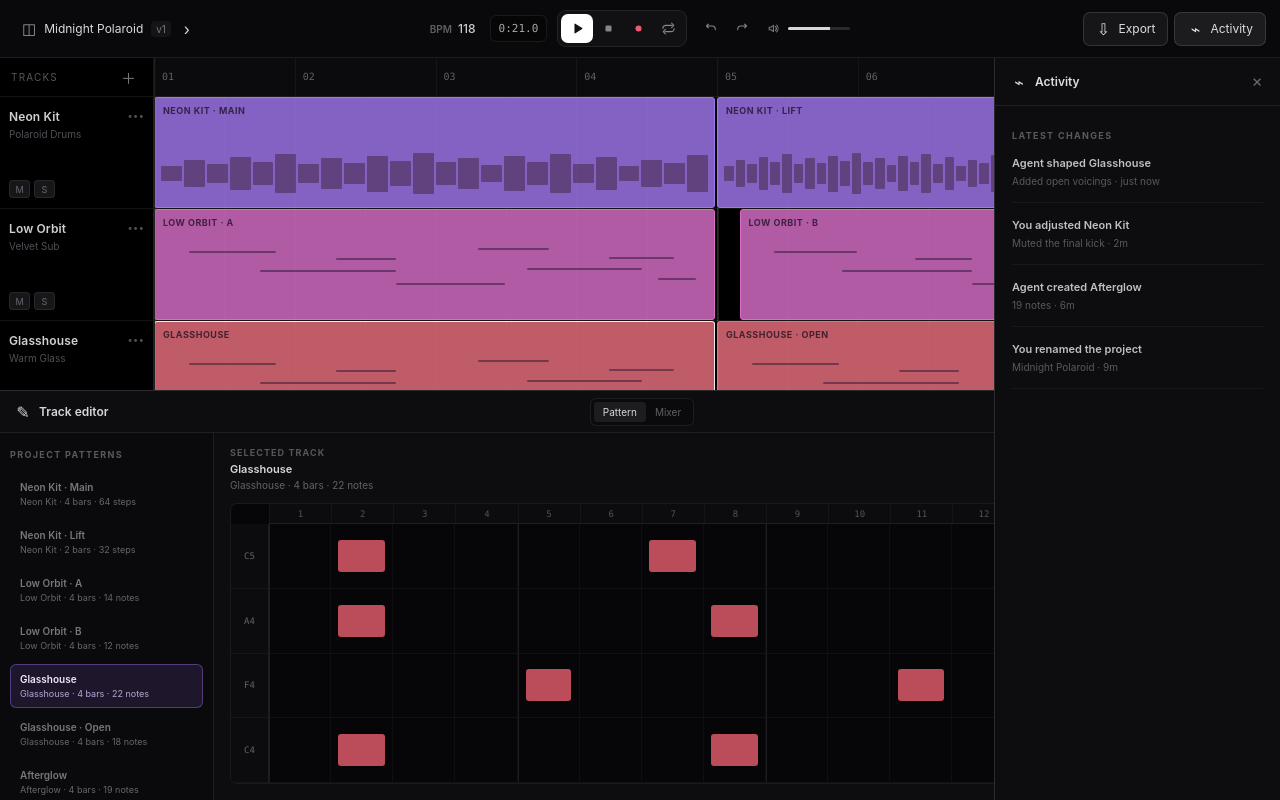
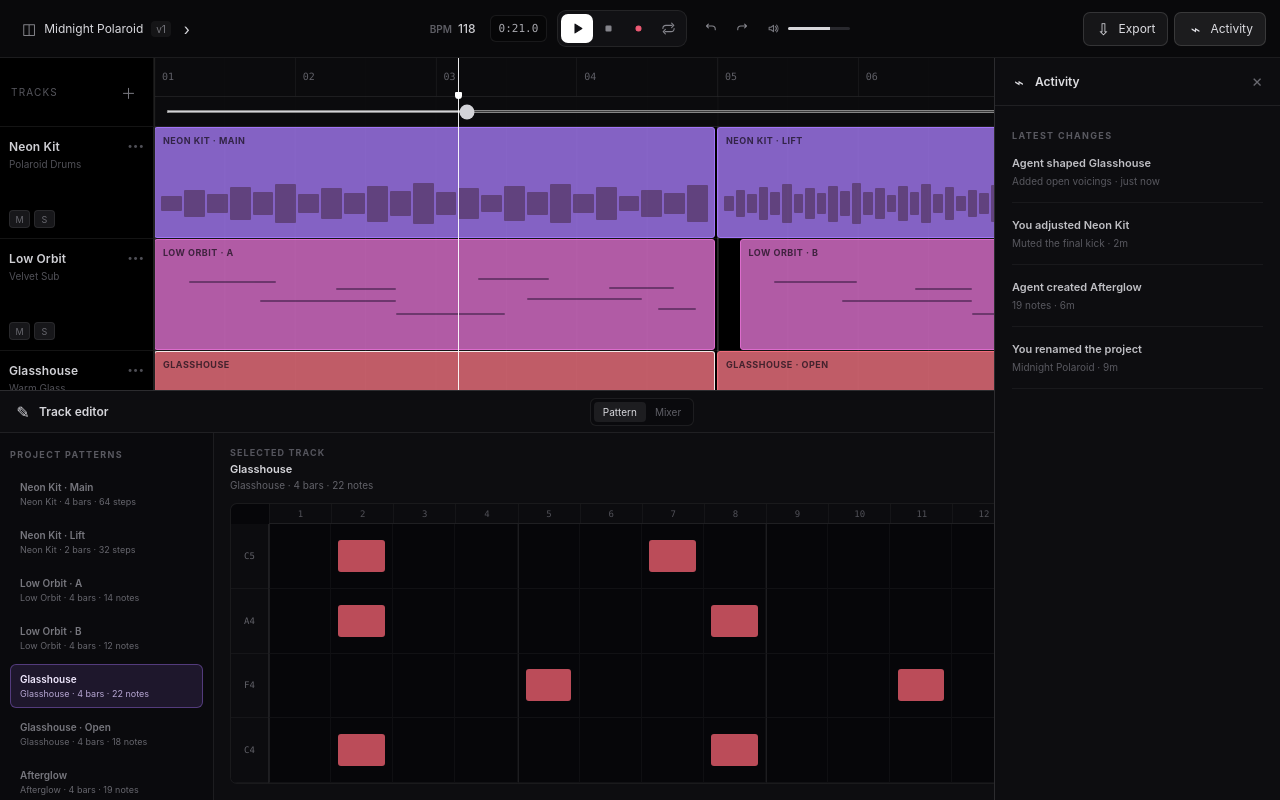
Before and after one commit to amit-00/agent-daw, a Next.js app: page / in a window 1280 px wide. Built offline with nearby package versions, Linux system fonts and the light colour scheme.

Commit message:
add arrangement seek bar

```diff
--- a/src/app/globals.css
+++ b/src/app/globals.css
@@ -344,7 +344,7 @@ input:focus-visible {
   min-height: 650px;
   height: 100%;
   grid-template-columns: 154px minmax(730px, 1fr);
-  grid-template-rows: 39px repeat(5, 112px);
+  grid-template-rows: 39px 30px repeat(5, 112px);
   align-content: start;
   background-color: #000;
   background-image:
@@ -367,6 +367,7 @@ input:focus-visible {
 }
 
 .arrangement-corner {
+  grid-row: 1 / 3;
   position: sticky;
   left: 0;
   z-index: 3;
@@ -389,6 +390,8 @@ input:focus-visible {
 }
 
 .ruler {
+  grid-column: 2;
+  grid-row: 1;
   display: grid;
   grid-template-columns: repeat(8, 1fr);
   border-bottom: 1px solid var(--line);
@@ -401,6 +404,32 @@ input:focus-visible {
 .ruler span {
   padding: 13px 7px;
   border-left: 1px solid rgba(255, 255, 255, 0.045);
+}
+
+.arrangement-seek {
+  display: flex;
+  padding: 0 12px;
+  grid-column: 2;
+  grid-row: 2;
+  align-items: center;
+  border-bottom: 1px solid var(--line);
+  background: rgba(13, 13, 15, 0.9);
+}
+
+.arrangement-seek span {
+  position: absolute;
+  width: 1px;
+  height: 1px;
+  overflow: hidden;
+  clip: rect(0 0 0 0);
+}
+
+.arrangement-seek input {
+  width: 100%;
+  height: 3px;
+  margin: 0;
+  accent-color: #d4d4d8;
+  cursor: ew-resize;
 }
 
 .track-row {
@@ -579,48 +608,29 @@ input:focus-visible {
 
 .playhead {
   position: absolute;
+  inset: 0 0 0 154px;
+  z-index: 2;
+  pointer-events: none;
+}
+
+.playhead::before {
+  position: absolute;
   top: 0;
   bottom: 0;
-  left: calc(154px + (100% - 154px) * var(--playhead) / 100);
-  z-index: 2;
+  left: var(--playhead);
   width: 1px;
-  pointer-events: none;
   background: rgba(255, 255, 255, 0.92);
+  content: "";
 }
 
 .playhead > span {
   position: absolute;
   top: 34px;
-  left: -3px;
+  left: calc(var(--playhead) - 3px);
   width: 7px;
   height: 7px;
   border-radius: 1px 1px 50% 50%;
   background: #fff;
-}
-
-.playhead-control {
-  position: absolute;
-  top: 0;
-  right: 0;
-  left: 154px;
-  z-index: 3;
-  height: 39px;
-}
-
-.playhead-control span {
-  position: absolute;
-  width: 1px;
-  height: 1px;
-  overflow: hidden;
-  clip: rect(0 0 0 0);
-}
-
-.playhead-control input {
-  width: 100%;
-  height: 100%;
-  margin: 0;
-  opacity: 0;
-  cursor: ew-resize;
 }
 
 .editor-drawer {
--- a/src/app/page.tsx
+++ b/src/app/page.tsx
@@ -317,9 +317,19 @@ export default function StudioPage(): ReactElement {
             <div className="ruler">
               {[1, 2, 3, 4, 5, 6, 7, 8].map((bar) => <span key={bar}>{String(bar).padStart(2, "0")}</span>)}
             </div>
+            <label className="arrangement-seek">
+              <span>Seek arrangement</span>
+              <input
+                type="range"
+                min="0"
+                max="100"
+                value={playhead}
+                onChange={(event) => setPlayhead(Number(event.target.value))}
+              />
+            </label>
 
             {TRACKS.map((track, trackIndex) => (
-              <div className="track-row" style={{ gridRow: trackIndex + 2 }} key={track.id}>
+              <div className="track-row" style={{ gridRow: trackIndex + 3 }} key={track.id}>
                 <div className="track-label">
                   <span className="track-copy"><strong>{track.name}</strong><small>{track.preset}</small></span>
                   <button className="track-menu" type="button" aria-label={`More options for ${track.name}`}>•••</button>
@@ -335,7 +345,7 @@ export default function StudioPage(): ReactElement {
             ))}
 
             {TRACKS.map((track, trackIndex) => (
-              <div className="lane" style={{ gridRow: trackIndex + 2 }} key={`${track.id}-lane`}>
+              <div className="lane" style={{ gridRow: trackIndex + 3 }} key={`${track.id}-lane`}>
                 {CLIPS.filter((clip) => clip.trackId === track.id).map((clip) => (
                   <button
                     className={selectedClip.id === clip.id ? "clip selected" : "clip"}
@@ -367,16 +377,6 @@ export default function StudioPage(): ReactElement {
             <div className="playhead" style={{ "--playhead": `${playhead}%` } as CSSProperties} aria-hidden="true">
               <span />
             </div>
-            <label className="playhead-control">
-              <span>Playhead position</span>
-              <input
-                type="range"
-                min="0"
-                max="100"
-                value={playhead}
-                onChange={(event) => setPlayhead(Number(event.target.value))}
-              />
-            </label>
             </section>
           </div>
 
```
